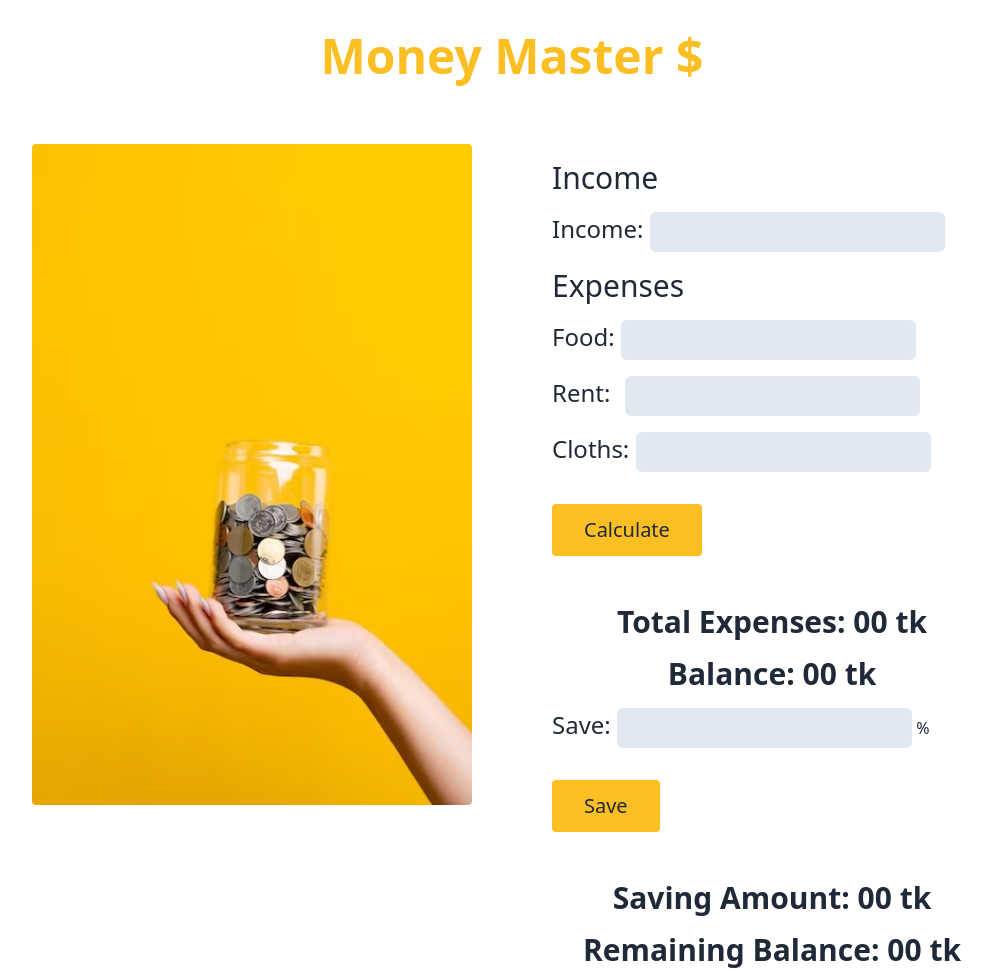
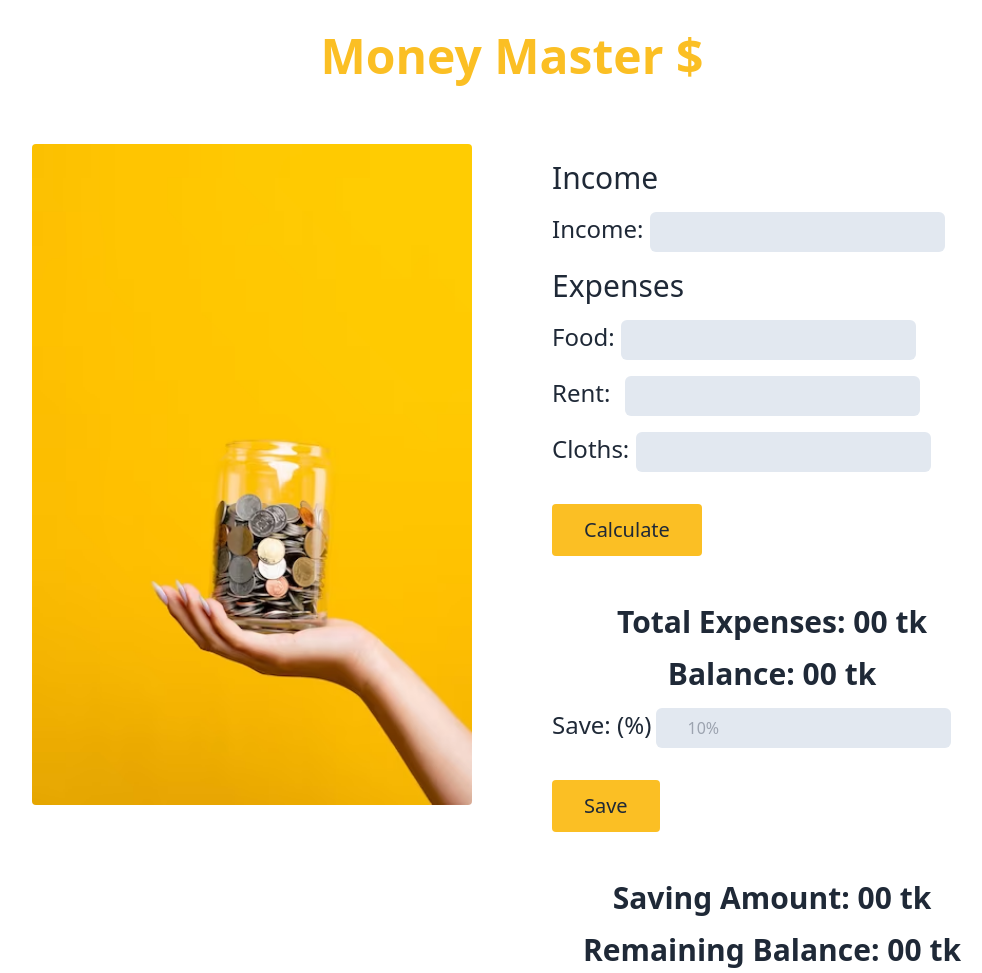
Before and after one commit to Bushra01-Dhaka/money-master, a plain HTML site: page index.html in a window 1280 px wide. Shown: the whole page, without its empty margins (128-1110 px from the left). Drawn offline with nearby package versions, Linux system fonts and the light colour scheme.

Commit message:
added some adjusment

```diff
--- a/index.html
+++ b/index.html
@@ -77,8 +77,8 @@
                 <div>
 
                     <p>
-                        <label class="text-2xl" for="Save">Save: </label>
-                        <input id="save-field" type="number" class="rounded-md  bg-slate-200 py-2 px-8" name="Save"> %
+                        <label class="text-2xl" for="Save">Save: (%)</label>
+                        <input id="save-field" type="number" class="rounded-md  bg-slate-200 py-2 px-8" name="Save" placeholder="10%">
                         <button onclick="calculateSaveBtnClicked()" id="save-btn-calculate"
                             class="text-xl font-medium my-8 bg-amber-400 rounded hover:bg-amber-300 px-8 py-3  border-0">Save</button>
                     </p>
```
